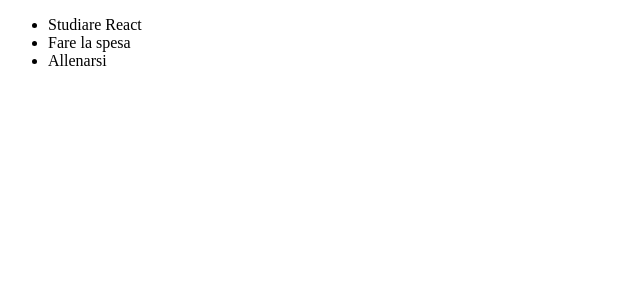
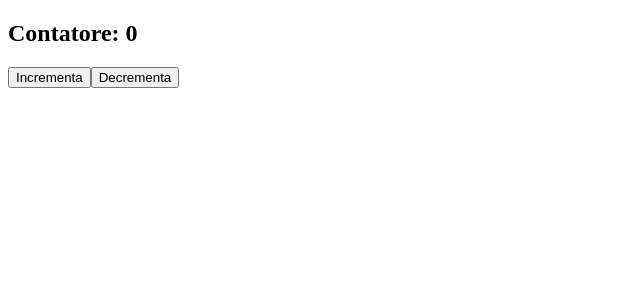
Before and after one commit to ValerioDiBiagio/react-exercises, a React (Vite) app: page / in a window 1280 px wide. Shown: the top 300 px of the page, without its empty margins (0-640 px from the left). Built offline with nearby package versions, Linux system fonts and the light colour scheme.

Commit message:
add AdvancedCounter ex

```diff
--- a/src/App.jsx
+++ b/src/App.jsx
@@ -1,9 +1,9 @@
-import TodoList from "./exercises/props/TodoList";
+import AdvancedCounter from "./exercises/useState/AdvancedCounter";
 function App() {
 
   return (
     <>
-      <TodoList todos={["Studiare React", "Fare la spesa", "Allenarsi"]} />
+      <AdvancedCounter />
 
     </>
   );
--- /dev/null
+++ b/src/exercises/useState/AdvancedCounter.jsx
@@ -0,0 +1,31 @@
+import React, { useState } from "react";
+
+export default function AdvancedCounter() {
+    const [count, setCount] = useState(0);
+
+    const increment = () => {
+        // TODO: aumenta count di 1
+        setCount(count + 1)
+    };
+
+    const decrement = () => {
+        // TODO: diminuisci count di 1
+        setCount(count - 1)
+    };
+
+    return (
+        <div>
+            <h2>Contatore: {count}</h2>
+
+            {/* TODO: aggiungi due bottoni per increment, decrement  */}
+            <button onClick={increment}>
+                Incrementa
+            </button>
+
+            <button onClick={decrement}>
+                Decrementa
+            </button>
+
+        </div>
+    );
+}
```
